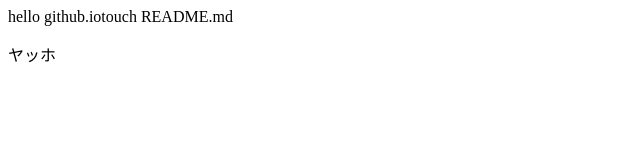
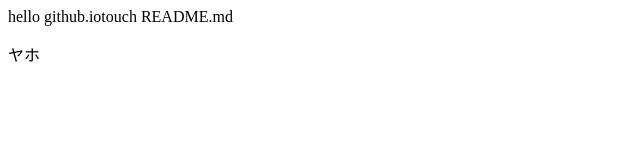
Before and after one commit to takunoshin/portfolio, a plain HTML site: page index.html in a window 1280 px wide. Shown: the full height of the page, 0-640 px from the left. Drawn offline with Linux system fonts and the light colour scheme.

Commit message:
Update index.html

```diff
--- a/index.html
+++ b/index.html
@@ -1,2 +1,2 @@
 hello github.iotouch README.md
-<p>ヤッホ</p>
+<p>ヤホ</p>
```
